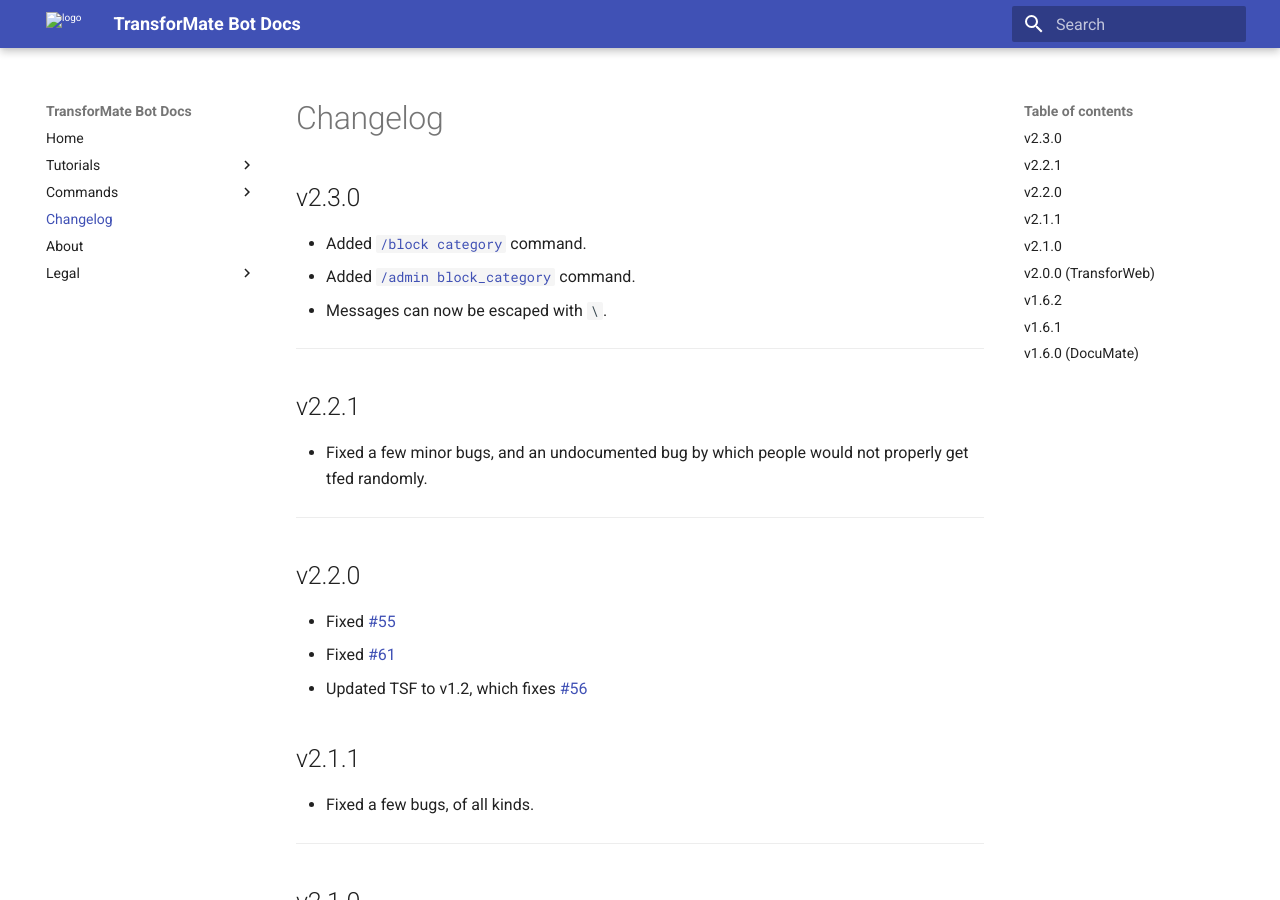
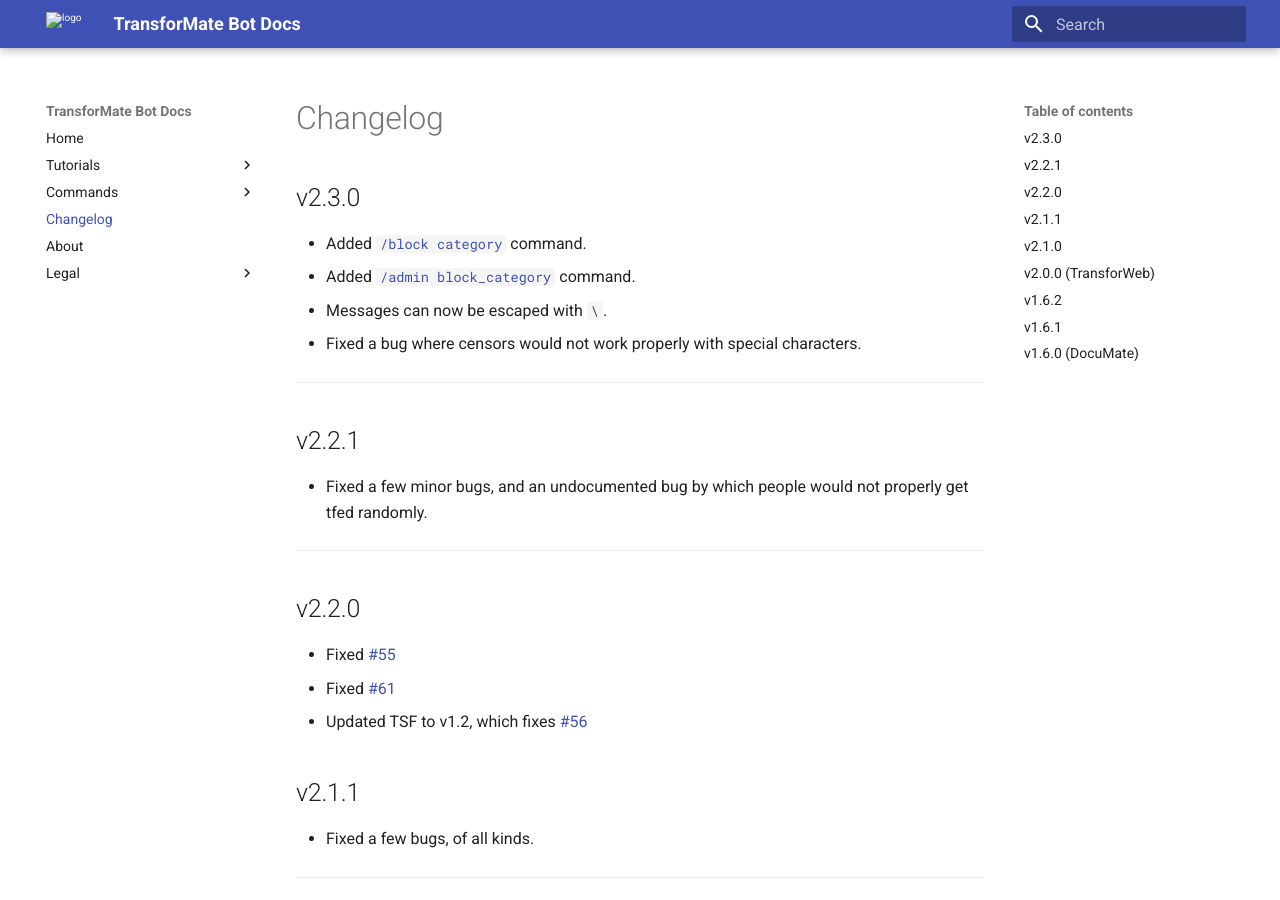
Before and after one commit to dorythecat/TransforMate, an MkDocs documentation site: the page built from docs/changelog.md, in a window 1280 px wide and 900 px high. Built offline with MkDocs 1.6.1 and Material for MkDocs 9.7.7, drawn with Linux system fonts in a browser that asks for light colours.

Commit message:
Updated changelog

```diff
--- a/docs/changelog.md
+++ b/docs/changelog.md
@@ -2,6 +2,7 @@
 - Added [`/block category`](commands/block/category.md) command.
 - Added [`/admin block_category`](commands/admin/block_category.md) command.
 - Messages can now be escaped with `\`.
+- Fixed a bug where censors would not work properly with special characters.
 
 ---
 
```
